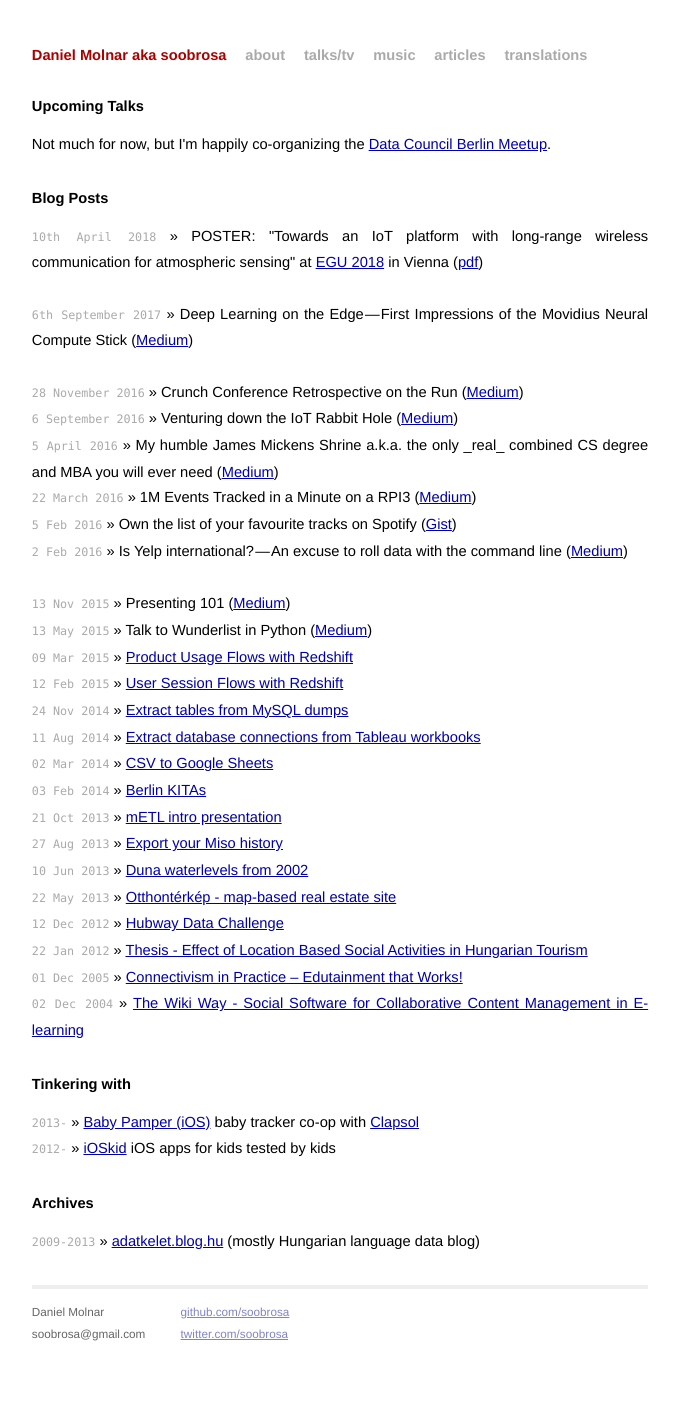
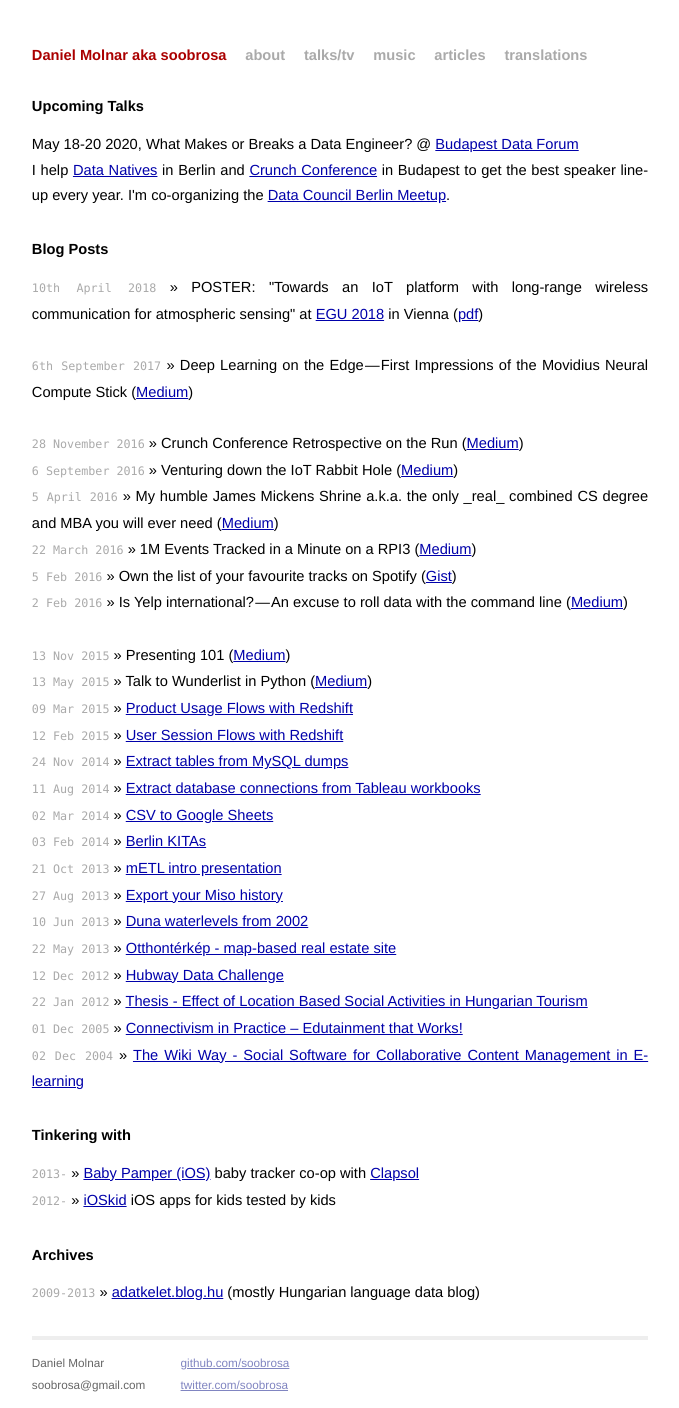
Before and after one commit to mojombo/mojombo.github.io, a Jekyll site: the page built from index.html, in a window 1280 px wide. Shown: the whole page, without its empty margins (300-979 px from the left). Built offline with Jekyll 4.4.1, drawn with Linux system fonts in a browser that asks for light colours; before the commit the page ends 1357 px from its top, so only the background shows below that.

Commit message:
Update confs.

```diff
--- a/index.html
+++ b/index.html
@@ -6,7 +6,8 @@
 <div id="home">
   <h1>Upcoming Talks</h1>
   <ul class="posts">
-    <li>Not much for now, but I'm happily co-organizing the <a href="https://www.meetup.com/DataCouncil-ai-Berlin-Data-Engineering-Science/">Data Council Berlin Meetup</a>.
+    <li>May 18-20 2020, What Makes or Breaks a Data Engineer? @ <a href="https://budapestdata.hu/2020/hu/">Budapest Data Forum</a>
+    <li>I help <a href="https://datanatives.io/conference/">Data Natives</a> in Berlin and <a href="https://crunchconf.com/">Crunch Conference</a> in Budapest to get the best speaker line-up every year. I'm co-organizing the <a href="https://www.meetup.com/DataCouncil-ai-Berlin-Data-Engineering-Science/">Data Council Berlin Meetup</a>.
   </ul>
 
 <div id="home">
```
